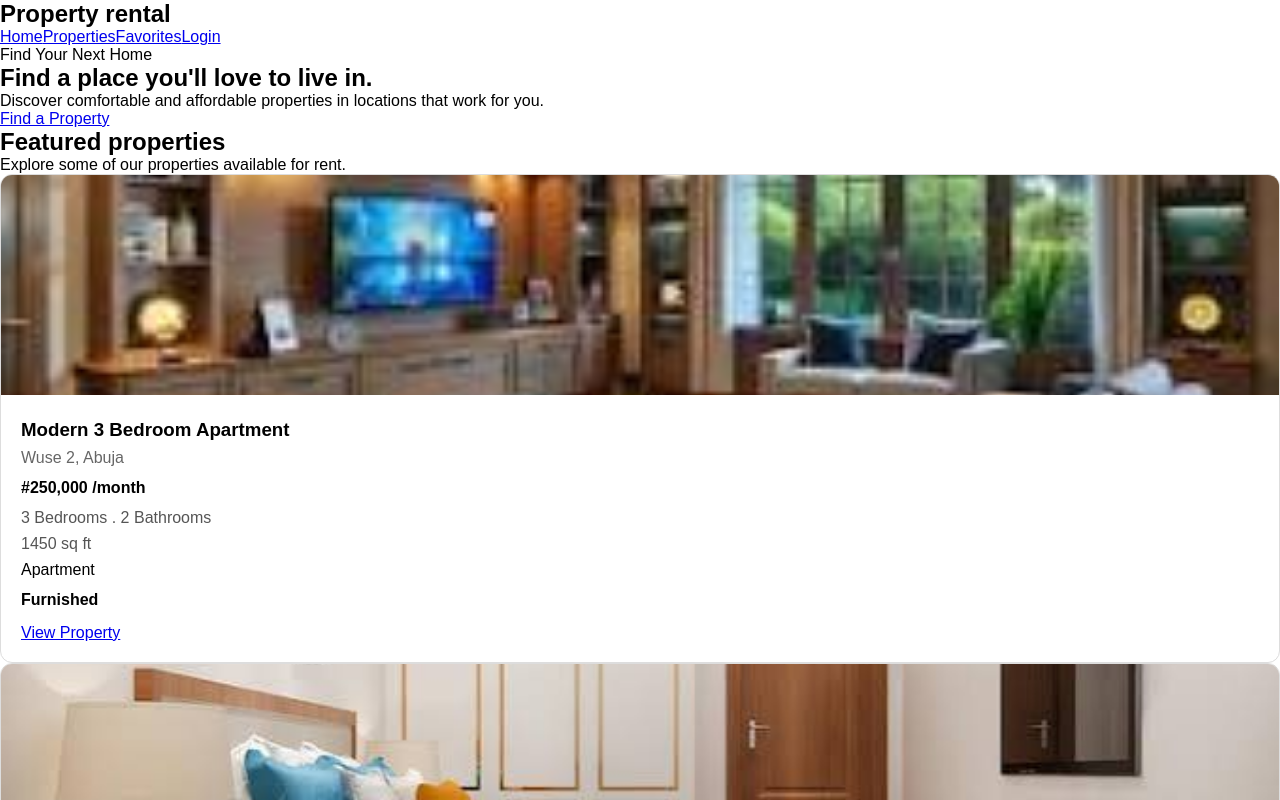
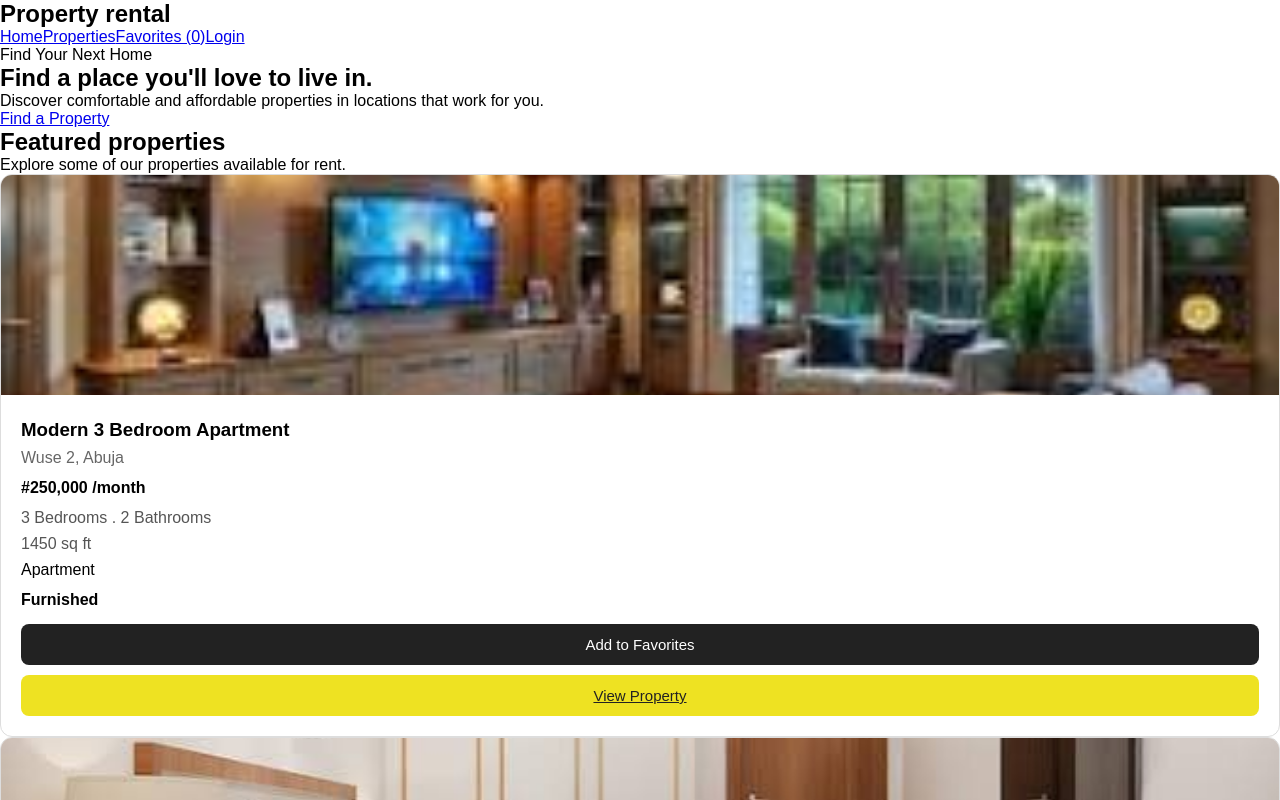
Before and after one commit to steady314/property-rental-platform, a React (Vite) app: page / in a window 1280 px wide. Shown: the top 800 px of the page. Built offline with nearby package versions, Linux system fonts and the light colour scheme.

Commit message:
Add shared favorite state

```diff
--- a/src/App.jsx
+++ b/src/App.jsx
@@ -5,10 +5,12 @@ import Properties from "./pages/Properties";
 import Login from "./pages/Login";
 import Favorites from "./pages/Favorites";
 import PropertyDetails from "./pages/PropertyDetails";
+import { FavoritesProvider } from "./context/FavoritesContext";
 
 function App() {
   return(
     <BrowserRouter>
+      <FavoritesProvider>
         <Navbar />
         <Routes>
           <Route path="/" element={<Home />} />
@@ -17,6 +19,7 @@ function App() {
           <Route path="/login" element={<Login />} />
           <Route path="/properties/:id" element={<PropertyDetails />} />
         </Routes>
+      </FavoritesProvider>
     </BrowserRouter>
   );
 }
--- a/src/components/Navbar.jsx
+++ b/src/components/Navbar.jsx
@@ -1,5 +1,9 @@
 import { Link, NavLink } from "react-router-dom";
+import { useFavorites } from "../context/FavoritesContext";
+
 function Navbar() {
+    const { favorites } = useFavorites();
+
     return(
         <nav>
             <h1>Property rental</h1>
@@ -7,7 +11,7 @@ function Navbar() {
                 <nav>
                     <NavLink to="/">Home</NavLink>
                     <NavLink to="/properties">Properties</NavLink>
-                    <NavLink to="/favorites">Favorites</NavLink>
+                    <NavLink to="/favorites">Favorites ({favorites.length})</NavLink>
                     <NavLink to="/login">Login</NavLink>
                 </nav>
             </div>
--- a/src/components/PropertyCard.css
+++ b/src/components/PropertyCard.css
@@ -38,6 +38,7 @@
 .property-card button {
     width: 100%;
     padding: 12px;
+    margin-bottom: 10px;
     border: none;
     border-radius: 8px;
     background: #222;
@@ -45,3 +46,13 @@
     font-size: 15px;
     cursor: pointer;
 }
+.property-card a {
+    display: block;
+    width: 100%;
+    padding: 12px;
+    border-radius: 8px;
+    background: #eee222;
+    color: #222;
+    text-align: center;
+    font-size: 15px;
+}
--- a/src/components/PropertyCard.jsx
+++ b/src/components/PropertyCard.jsx
@@ -1,7 +1,8 @@
 import "./PropertyCard.css";
 import { Link } from "react-router-dom";
 
-function PropertyCard({ property }) {
+function PropertyCard({ property, isFavorite, onToggleFavorite }) {
+
     return(
         <article className="property-card">
             <img src={property.images[0]} alt={property.title} />
@@ -13,6 +14,7 @@ function PropertyCard({ property }) {
                <p className="property-details">{property.size} sq ft</p>
                <p className="property-type">{property.type}</p>
                {property.furnished && <p className="property-furnished">Furnished</p>}
+               <button onClick={() => onToggleFavorite(property.id)}>{isFavorite ? "Remove favorite" : "Add to Favorites"}</button>
                <Link to={`/properties/${property.id}`}>View Property</Link>
             </div>
         </article>
--- /dev/null
+++ b/src/context/FavoritesContext.jsx
@@ -0,0 +1,15 @@
+import { createContext, useContext, useState } from "react";
+const FavoritesContext = createContext();
+
+function FavoritesProvider({ children }) {
+    const [favorites, setFavorites] = useState([]);
+    const toggleFavorite = (propertyId) => {
+        setFavorites((currentFavorites) => {if(currentFavorites.includes(propertyId)) {
+            return currentFavorites.filter((id) => id !== propertyId); } return [...currentFavorites, propertyId];});};
+return(
+    <FavoritesContext.Provider value={{favorites, toggleFavorite,}}>{children}</FavoritesContext.Provider>
+);}
+function useFavorites() {
+    return useContext(FavoritesContext);
+}
+export { FavoritesProvider, useFavorites };
--- /dev/null
+++ b/src/pages/Favorites.css
@@ -0,0 +1,17 @@
+.favorites-page {
+    max-width: 1200px;
+    margin: 0 auto;
+    padding: 60px 24px;
+}
+.favorites-header {
+    margin-bottom: 40px;
+}
+.favorites-header h1 {
+    margin-bottom: 10px;
+}
+.favorites-header p {
+    color: #666
+}
+.favorites-empty {
+    color: #666;
+}
--- a/src/pages/Favorites.jsx
+++ b/src/pages/Favorites.jsx
@@ -1,8 +1,28 @@
+import PropertyCard from "../components/PropertyCard";
+import properties from "../data/properties";
+import { useFavorites } from "../context/FavoritesContext";
+import "./Favorites.css";
+
 function Favorites() {
+    const { favorites, toggleFavorite } = useFavorites();
+    const favoriteProperties = properties.filter(
+        (property) => favorites.includes(property.id)
+    );
     return(
-        <main>
-            <h1>Favorites</h1>
-            <p>Your saved properties will appear here.</p>
+        <main className="favorite-page">
+            <section className="favorites-header">
+               <h1>Favorites Properties</h1>
+               <p>Properties you've saved for later.</p>
+            </section>
+            {favoriteProperties.length === 0 ? (
+                <p className="favorites-empty">You haven't saved any property yet.</p>
+            ) : (
+                <section className="property-grid">
+                   {favoriteProperties.map((property) => (<PropertyCard key={property.id} property={property} isFavorite={true}
+                       onToggleFavorite={toggleFavorite} />
+                   ))}
+                </section>
+               )}
         </main>
     );
 }
--- a/src/pages/Properties.jsx
+++ b/src/pages/Properties.jsx
@@ -1,7 +1,10 @@
 import PropertyCard from "../components/PropertyCard";
 import properties from "../data/properties";
 import "./Properties.css"
+import { useFavorites } from "../context/FavoritesContext";
+
 function Properties() {
+    const { favorites, toggleFavorite } = useFavorites();
     return(
         <main className="properties-page">
             <section className="properties-header">
@@ -9,7 +12,9 @@ function Properties() {
                 <p>Find a property that mataches your lifestyle and budget.</p>
             </section>
             <section className="property-grid">
-                {properties.map((property) => (<PropertyCard key={property.id} property={property}/>))}
+                {properties.map((property) => (<PropertyCard key={property.id} property={property}
+                isFavorite={favorites.includes(property.id)} onToggleFavorite={toggleFavorite}
+                />))}
             </section>
         </main>
     );
```
Lines whose indentation alone changed are shown as unchanged.
